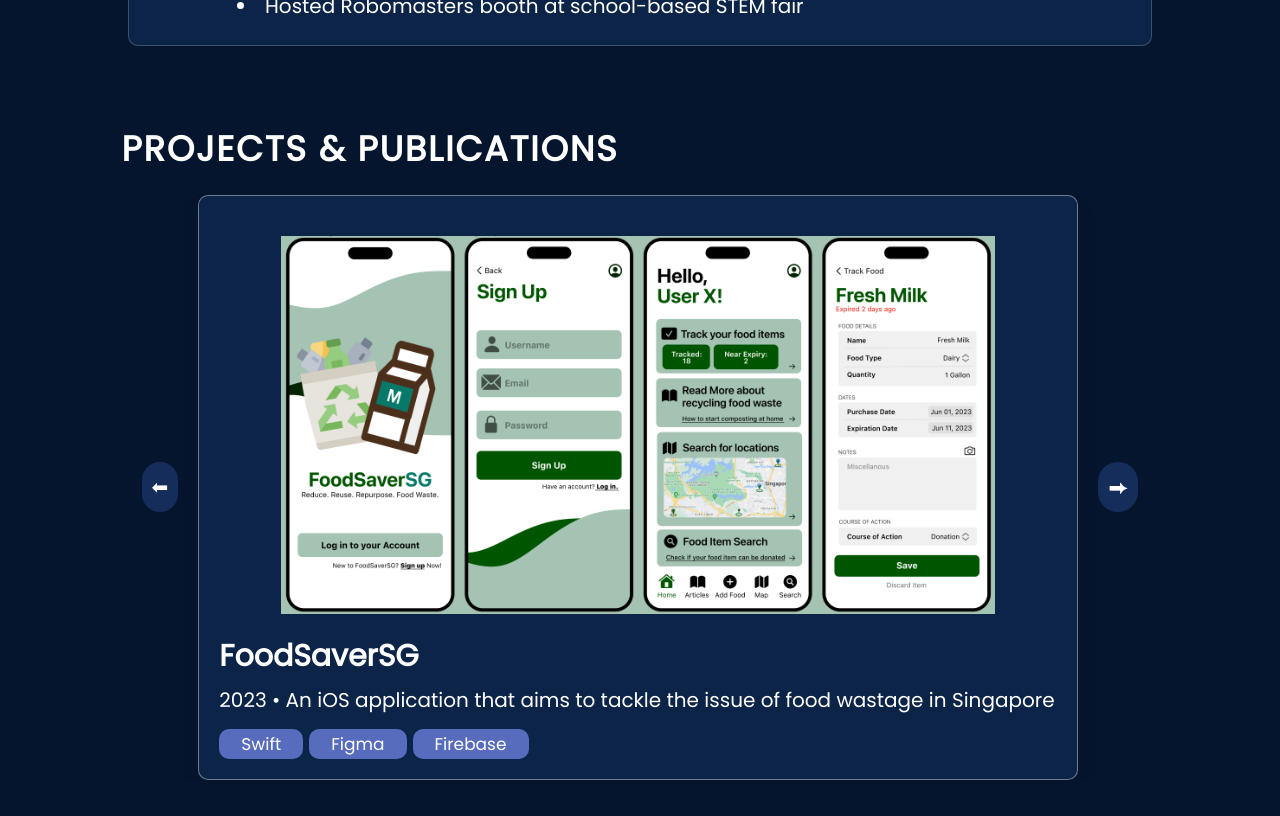
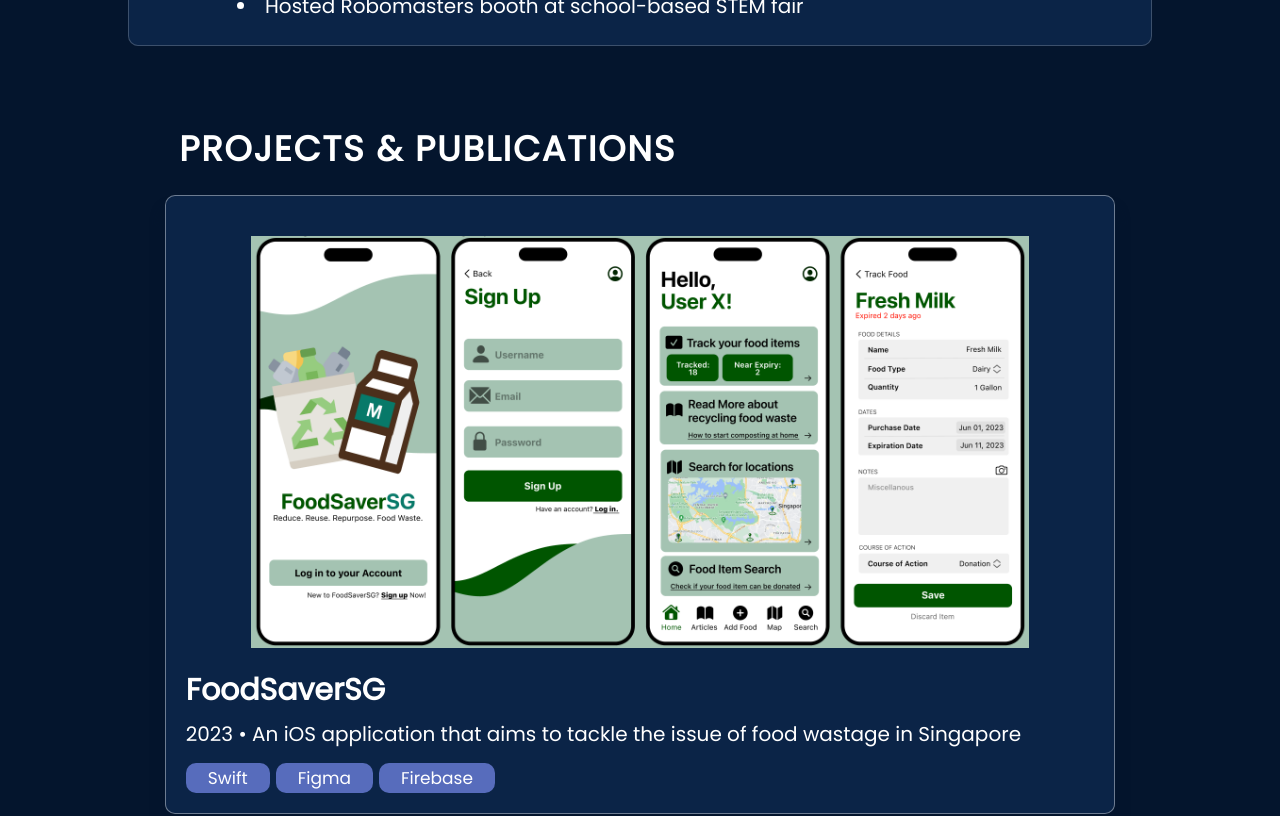
Before and after one commit to zhxyu019/mazhiyu, a React (Vite) app: page / in a window 1280 px wide. Shown: the part 4020-4836 px from the top of the page. Built offline with nearby package versions, Linux system fonts and the light colour scheme.

Commit message:
Edited Projects Section

```diff
--- a/src/components/Projects/ProjectCard.module.css
+++ b/src/components/Projects/ProjectCard.module.css
@@ -7,7 +7,6 @@
   box-shadow: 0 16px 14px 0 #04152d;
   padding: 20px 20px;
   max-width: 100%;
-  flex: 1;
   border: 1px solid rgba(255,255,255,0.4);
   background-color: var(--color-dark);
 }
--- a/src/components/Projects/Projects.jsx
+++ b/src/components/Projects/Projects.jsx
@@ -6,17 +6,17 @@
 
 export const Projects = () => {
 
-  const [currentProjectIndex, setCurrentProjectIndex] = useState(0);
+  // const [currentProjectIndex, setCurrentProjectIndex] = useState(0);
 
-  const showPreviousProject = () => {
-    setCurrentProjectIndex(
-      (prevIndex) => (prevIndex - 1 + projects.length) % projects.length
-    );
-  };
+  // const showPreviousProject = () => {
+  //   setCurrentProjectIndex(
+  //     (prevIndex) => (prevIndex - 1 + projects.length) % projects.length
+  //   );
+  // };
 
-  const showNextProject = () => {
-    setCurrentProjectIndex((prevIndex) => (prevIndex + 1) % projects.length);
-  };
+  // const showNextProject = () => {
+  //   setCurrentProjectIndex((prevIndex) => (prevIndex + 1) % projects.length);
+  // };
 
   // const carouselStyle = {
   //   transform: `translateX(-${currentProjectIndex * 100}%)`,
@@ -49,13 +49,17 @@
       </div> */}
 
       <div className={styles.projects}>
-        <div className={styles.carousel}>
+        {/* <div className={styles.carousel}>
           <button onClick={showPreviousProject}>⬅</button>
           <div>
             <ProjectCard project={projects[currentProjectIndex]} />
           </div>
           <button onClick={showNextProject}>⮕</button>
-        </div>
+        </div> */}
+        {projects.map((project, id) => {
+          return <ProjectCard key={id} project={project} />;
+        })}
+
       </div>
 
     </section>
--- a/src/components/Projects/Projects.module.css
+++ b/src/components/Projects/Projects.module.css
@@ -3,8 +3,8 @@
 .container {
   margin-top: 76px;
   color: var(--color-text);
-  margin-left: 5%;
-  margin-right: 5%;
+  margin-left: 10%;
+  margin-right: 10%;
 }
 
 .title {
@@ -26,7 +26,7 @@
   width: 100%;
 }
 
-.carouselContainer {
+/* .carouselContainer {
   display: flex;
   align-items: center;
 }
@@ -55,4 +55,4 @@
 .carousel button:hover {
   background-color: var(--color-primary);
   color: var(--color-text-light);
-}
+} */
--- a/src/components/Skills/Skills.module.css
+++ b/src/components/Skills/Skills.module.css
@@ -29,7 +29,7 @@
 }
 
 .skills {
-  display: inline;
+  display: inline-block;
   flex: 1;
   margin-bottom: 70px;
   background-color: rgba(12, 12, 12, 0.5);
```
